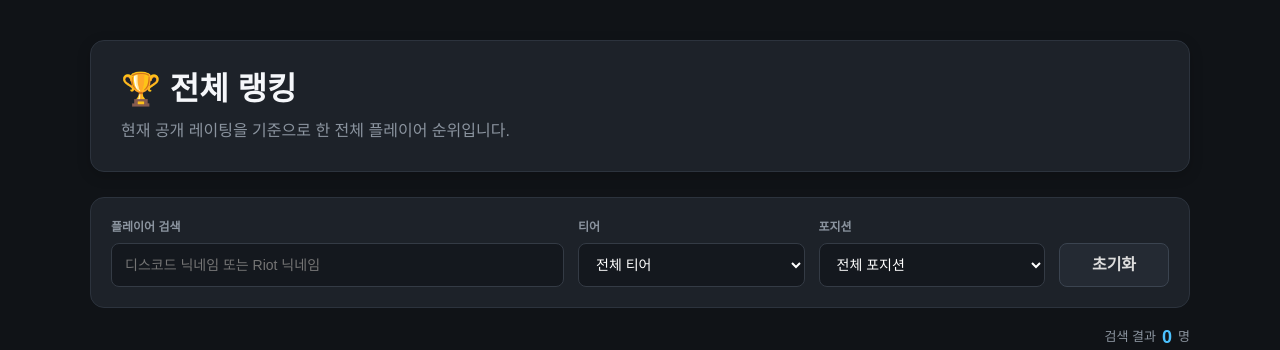
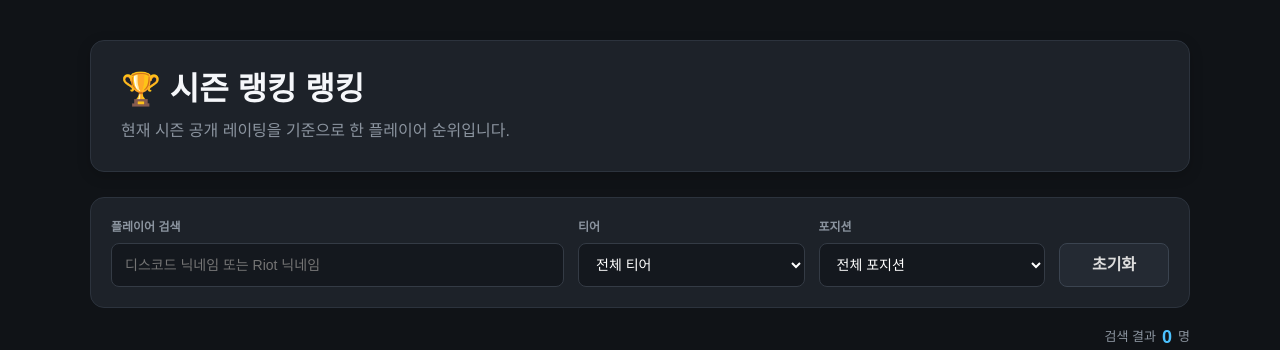
Before and after one commit to lightfnal/kkobung-gg, a FastAPI app: page /ranking in a window 1280 px wide. Shown: the part 70-420 px from the top of the page. Run offline with FastAPI, Linux system fonts and the light colour scheme; data that the repository does not hold is empty; parts of the project's set-up code (start-up, migrations or seed data) failed here and were passed over.

Commit message:
Add files via upload

```diff
--- a/web/templates/ranking.html
+++ b/web/templates/ranking.html
@@ -23,11 +23,11 @@
 <div class="ranking-header">
 
     <h1>
-        🏆 전체 랭킹
+        🏆 {{ active_season_name or '시즌 랭킹' }} 랭킹
     </h1>
 
     <p>
-        현재 공개 레이팅을 기준으로 한 전체 플레이어 순위입니다.
+        현재 시즌 공개 레이팅을 기준으로 한 플레이어 순위입니다.
     </p>
 
 </div>
```
Also changed, not shown: web/templates/player.html (+5 -5 lines).
